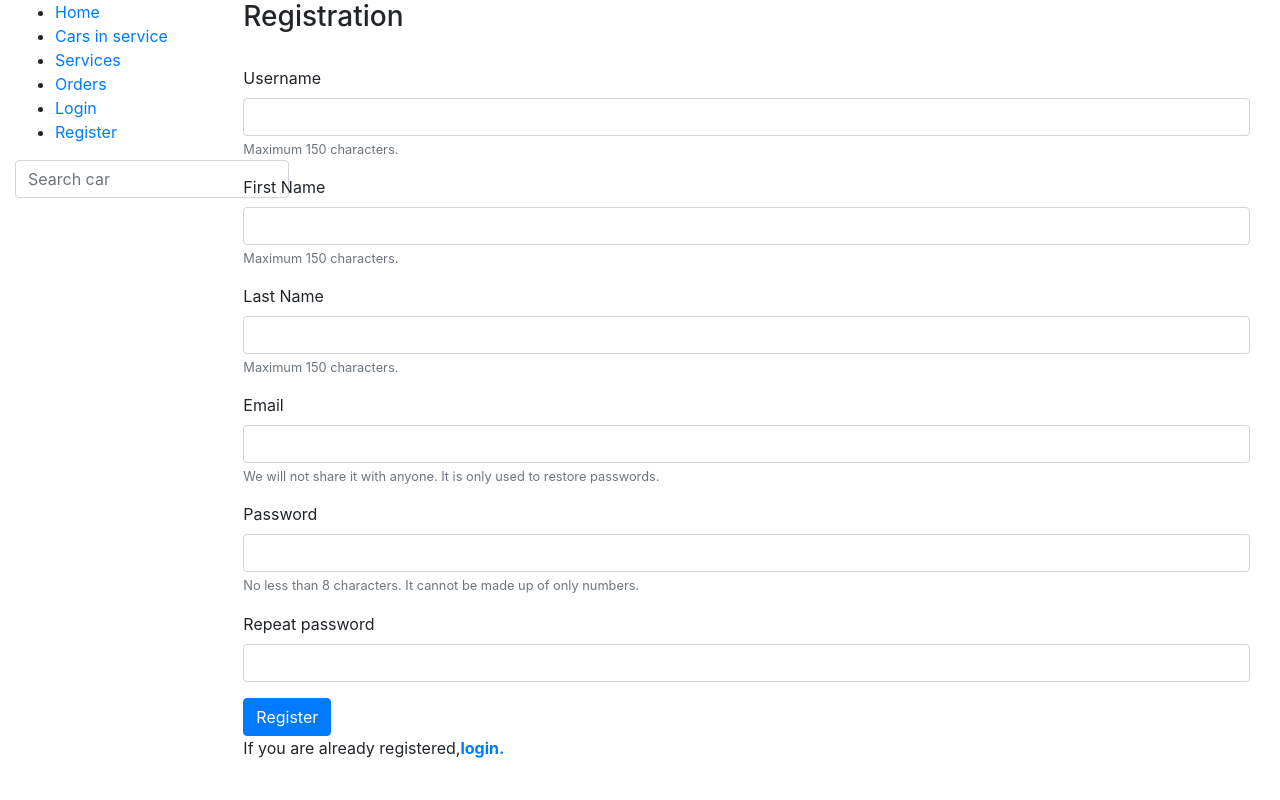
After one commit to makutas/CA_autoservisas, a Django app: template autoservice/templates/registration/register.html in a window 1280 px wide. The commit adds this page. Run offline with Django 3.2, Linux system fonts and the light colour scheme; the template is opened without the code that fills it, so the values that code supplies are empty; parts of the project's set-up code (start-up, migrations or seed data) failed here and were passed over; some libraries are stand-ins or nearby versions.

Commit message:
feat: add registration

```diff
--- a/autoservice/templates/base.html
+++ b/autoservice/templates/base.html
@@ -26,7 +26,7 @@
 								<li><a href="{% url 'logout'%}?next=/">Logout</a></li>
 							{% else %}
 								<li><a href="{% url 'login' %}">Login</a></li>
-								<li><a href="#">Register</a></li>
+								<li><a href="{% url 'register' %}">Register</a></li>
 							{% endif %}
 						</ul>
 						<form action="{% url 'search_cars' %}" method="get" class="form-inline my-2 my-md-0">
@@ -35,6 +35,14 @@
 					{% endblock %}
 				</div>
 				<div class="col-sm-10 ">
+					{% if messages %}
+						{% for message in messages %}
+							<div class="alert alert-{% if message.tags == 'error' %}danger{% elif message.tags == 'info' %}info{% elif message.tags == 'success' %}success{% endif %}" role="alert">
+									{{ message }}
+							</div>
+						{% endfor %}
+					{% endif %}
+
 					{% block content %}
 					{% endblock %}
 				</div>
--- /dev/null
+++ b/autoservice/templates/registration/register.html
@@ -0,0 +1,42 @@
+{% extends "base.html" %}
+
+{% block content %}
+<div class="container register">
+    <h3>Registration</h3><br/>
+    <form method="post">
+        {% csrf_token %}
+        <div class="form-group">
+            <label for="username">Username</label>
+            <input name="username" type="text" class="form-control" id="username" aria-describedby="usernameHelp">
+            <small id="usernameHelp" class="form-text text-muted">Maximum 150 characters.</small>
+        </div>
+        <div class="form-group">
+            <label for="first_name">First Name</label>
+            <input name="first_name" type="text" class="form-control" id="first_name" aria-describedby="firstNameHelp">
+            <small id="firstNameHelp" class="form-text text-muted">Maximum 150 characters.</small>
+        </div>
+        <div class="form-group">
+            <label for="last_name">Last Name</label>
+            <input name="last_name" type="text" class="form-control" id="last_name" aria-describedby="lastNameHelp">
+            <small id="lastNameHelp" class="form-text text-muted">Maximum 150 characters.</small>
+        </div>
+        <div class="form-group">
+            <label for="exampleInputEmail1">Email</label>
+            <input name="email" type="email" class="form-control" id="exampleInputEmail1" aria-describedby="emailHelp">
+            <small id="emailHelp" class="form-text text-muted">We will not share it with anyone. It is only used to restore passwords.</small>
+        </div>
+        <div class="form-group">
+            <label for="password">Password</label>
+            <input name="password" type="password" class="form-control" id="password" aria-describedby="pwdHelp">
+            <small id="pwdHelp" class="form-text text-muted">No less than 8 characters. It cannot be made up of only numbers.</small>
+        </div>
+        <div class="form-group">
+            <label for="password2">Repeat password</label>
+            <input name="password2" type="password" class="form-control" id="password2" aria-describedby="pwd2Help">
+        </div>
+        <button type="submit" class="btn btn-primary register-button">Register</button>
+    </form>
+    <p>If you are already registered,<a href="{% url 'login' %}"><strong>login.</strong></a></p>
+</div>
+
+{% endblock %}
--- a/autoservice/urls.py
+++ b/autoservice/urls.py
@@ -20,4 +20,6 @@ urlpatterns = [
     path('accounts/', include('django.contrib.auth.urls')),
     # THE ORDERS OF A SPECIFIC USER
     path('user_order/', views.user_books, name='user_orders'),
+    # REGISTER FORM FOR A NEW USER
+    path('register/', views.register, name='register'),
 ]
```
Also changed, not shown: autoservice/models.py (+11 -0 lines), autoservice/views.py (+40 -1 lines).
